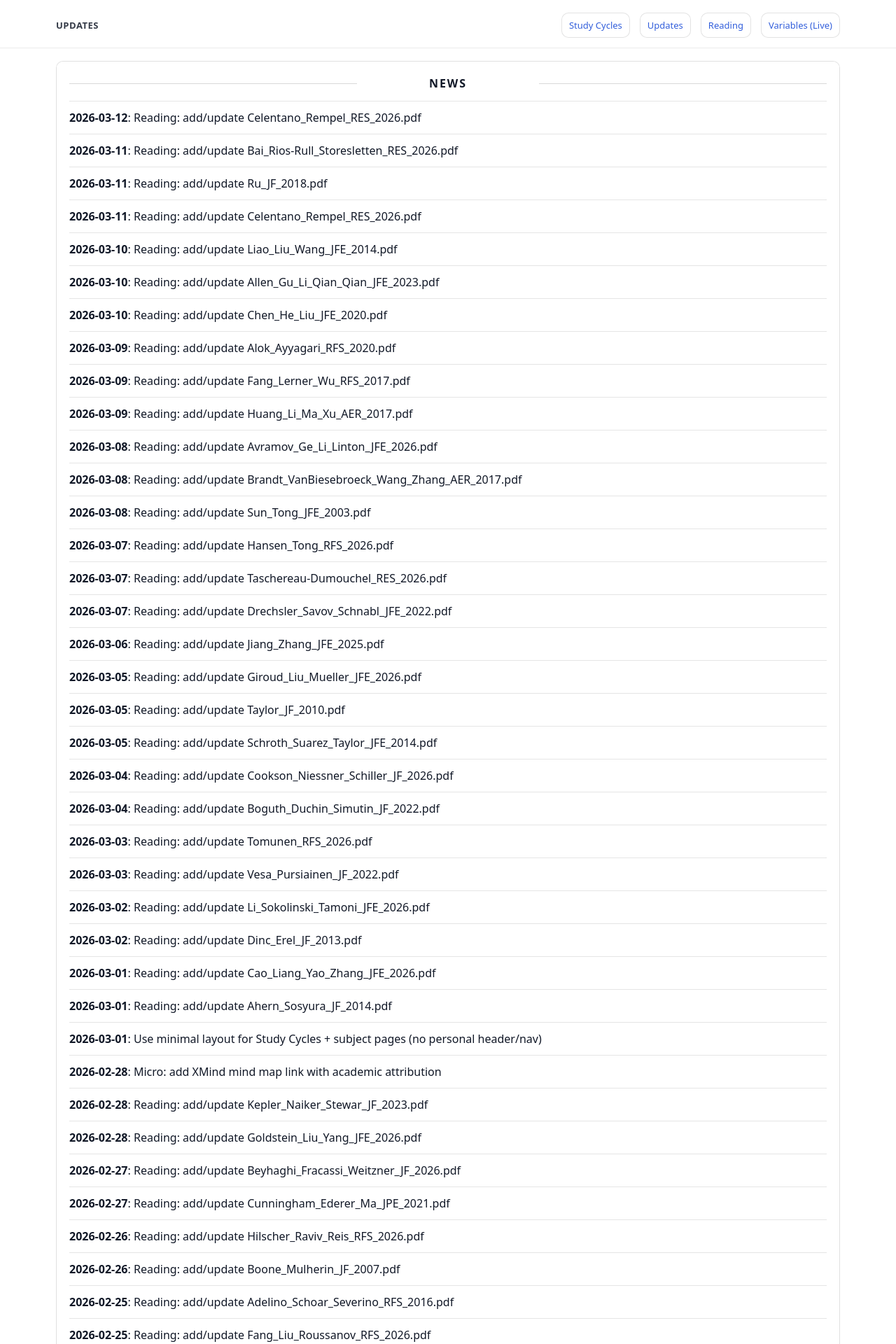
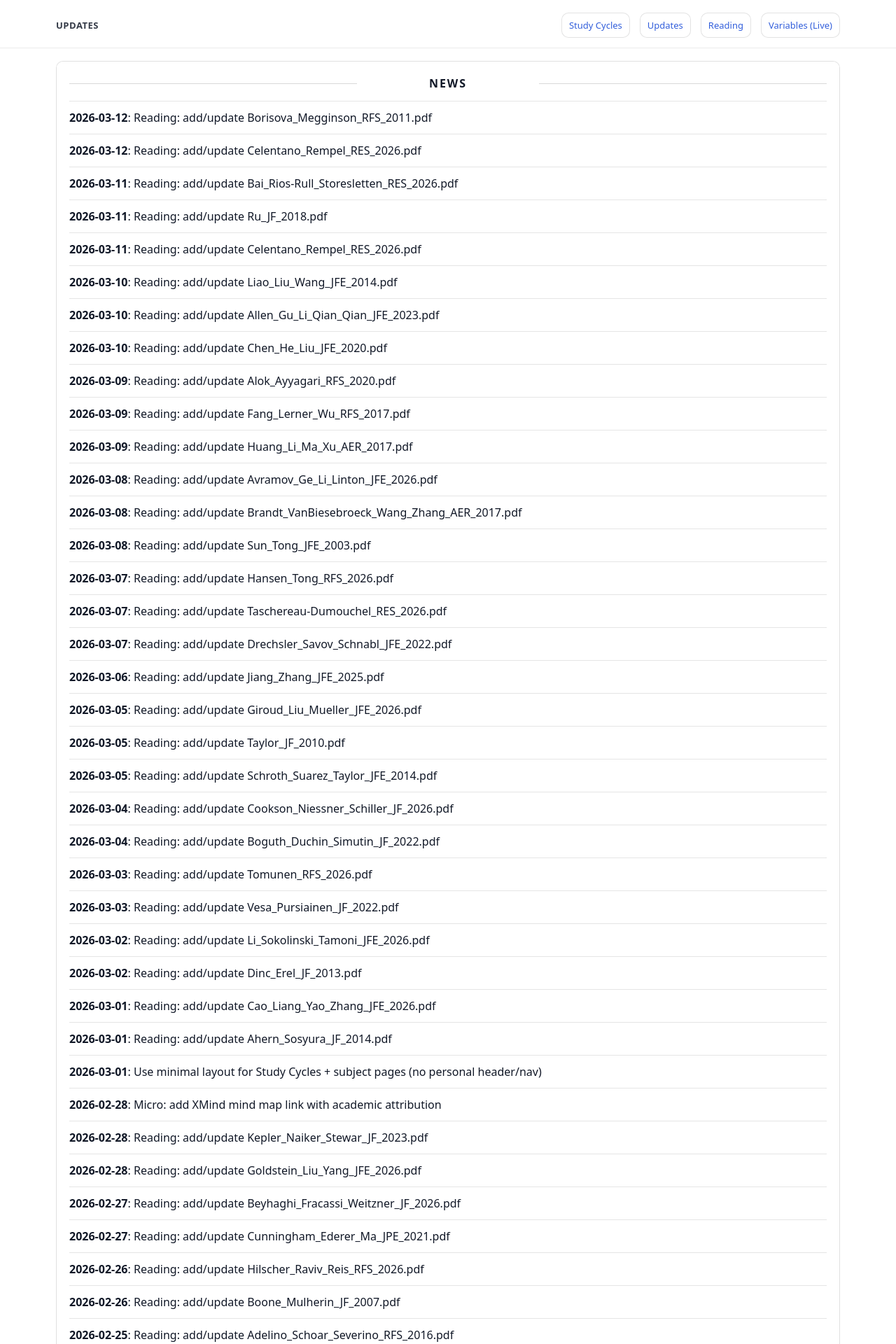
Before and after one commit to yaxinzn/study-archive, a Jekyll site: the page built from updates/index.md, in a window 1280 px wide. Shown: the top 1920 px of the page at 70% size. Built offline with Jekyll 4.4.1, drawn with Linux system fonts in a browser that asks for light colours; some of the changed text lies outside the part shown.

Commit message:
chore: update NEWS feed

```diff
--- a/_data/news.yml
+++ b/_data/news.yml
@@ -1,4 +1,7 @@
 # Auto-generated update history (sorted newest -> oldest). Do not edit manually.
+- ts: "1773315084"
+  date: "2026-03-12"
+  title: "Reading: add/update Borisova_Megginson_RFS_2011.pdf"
 - ts: "1773307899"
   date: "2026-03-12"
   title: "Reading: add/update Celentano_Rempel_RES_2026.pdf"
```
